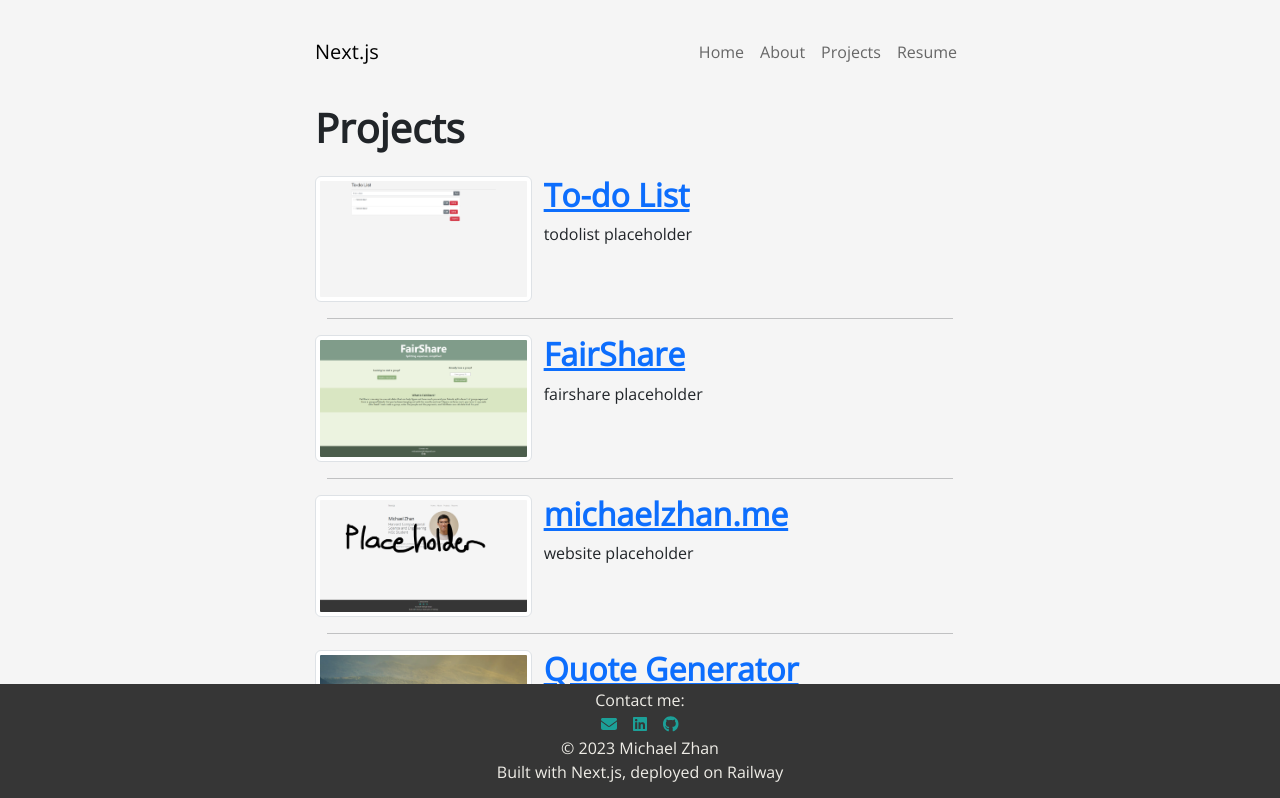
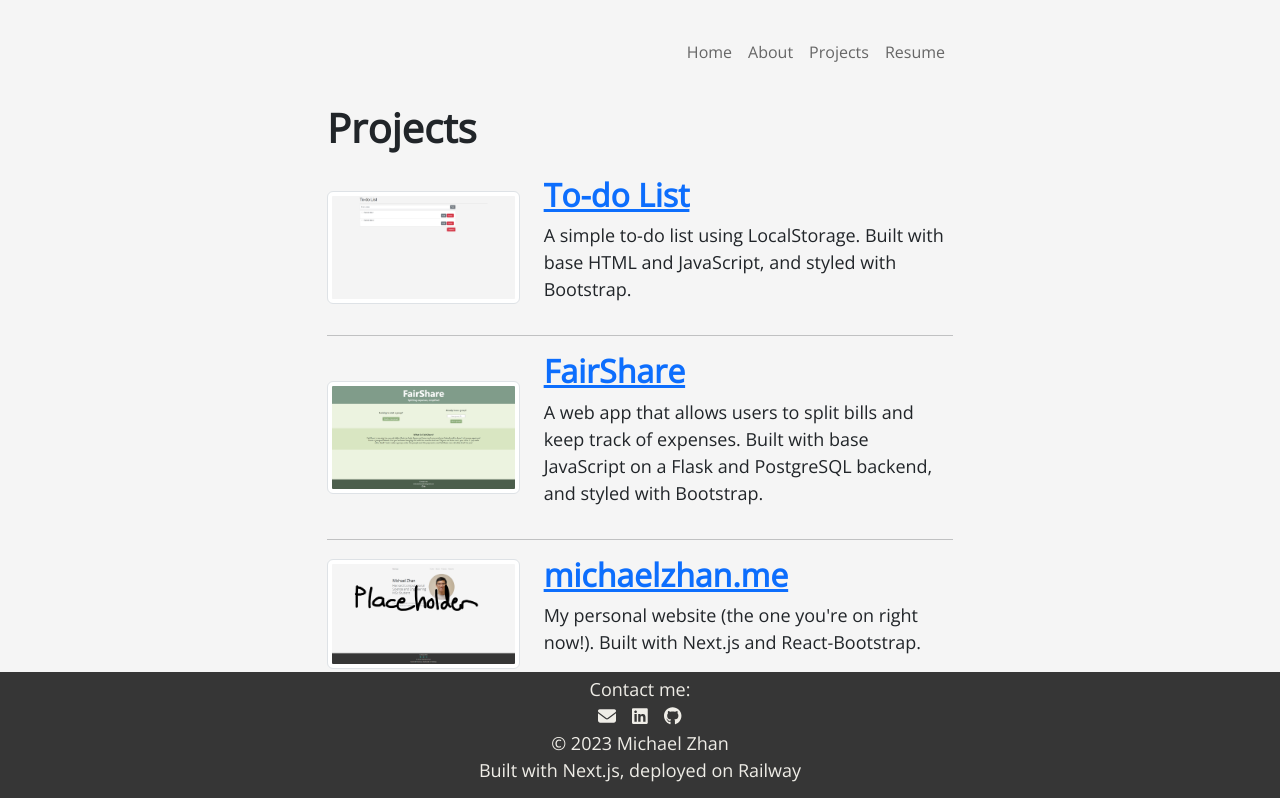
Before and after one commit to michaelzhan1/personal-website, a Next.js app: page /projects in a window 1280 px wide. Shown: the top 798 px of the page. Built offline with nearby package versions, Linux system fonts and the light colour scheme.

Commit message:
First draft

```diff
--- a/app/globals.css
+++ b/app/globals.css
@@ -3,7 +3,3 @@
   margin: 0;
   padding: 0;
 }
-
-#main-body {
-  background-color: #f5f5f5;
-}
--- a/app/layout.js
+++ b/app/layout.js
@@ -16,7 +16,7 @@ const openSans = Open_Sans({
 export default function RootLayout({ children }) {
   return (
     <html lang="en">
-      <body className={openSans.className} id='main-body'>
+      <body className={openSans.className} style={{backgroundColor: '#f5f5f5', fontSize: '18px'}}>
         <div style={{maxWidth: '650px', margin: 'auto'}}>
           <CustomNavbar />
           {children}
--- a/app/page.js
+++ b/app/page.js
@@ -11,16 +11,16 @@ export default function Home() {
     <>
       <Container>
         <Row className='mb-4'>
-          <Col xs={12} md={7} className='p-0 d-flex flex-column justify-content-center'>
+          <Col xs={12} md={7} className='d-flex flex-column justify-content-center'>
             <h1><strong>Michael Zhan</strong></h1>
             <h2>Harvard Computational Science and Engineering MSc Student</h2>
           </Col>
-          <Col xs={12} md={5} className='p-0 d-flex flex-column justify-content-center'>
+          <Col xs={12} md={5} className='d-flex flex-column justify-content-center'>
             <Image src='/img/headshot.jpg' roundedCircle fluid />
           </Col>
         </Row>
         <Row>
-          <p className='p-0'>This is the main body! Loremipsum and all that shitsdf sdf sdf sdf sdfslkdfslkjsdfjlkdsfljk fjsdf jlsfd  sljksdl kjsd l sljdk jlskd. Short blurb and all that</p>
+          <p>Hi there! My name is Michael, and I'm currently pursuing a master's degree at Harvard in the CSE program. I did my undergrad at UT Austin in Chemical Engineering with a certificate in Computer Science. I'm interested in software engineering, web development, and data science. In my free time, I enjoy learning new things, playing pickleball, and listening to music.</p>
         </Row>
       </Container>
     </>
--- a/app/projects/ProjectExamples.js
+++ b/app/projects/ProjectExamples.js
@@ -22,12 +22,12 @@ export default function ProjectExamples () {
           return (
             <>
               <Row>
-                <Col xs={12} sm={4} className='p-0'>
+                <Col xs={12} sm={4} className='d-flex flex-column justify-content-center'>
                   <a href={project.url} target='_blank' rel='noreferrer'>
                     <Image src={project.imageUrl} thumbnail />
                   </a>
                 </Col>
-                <Col xs={12} sm={8}>
+                <Col xs={12} sm={8} className='d-flex flex-column justify-content-center'>
                   <a href={project.url} target='_blank' rel='noreferrer'>
                     <h2><strong>{project.name}</strong></h2>
                   </a>
--- a/app/projects/page.js
+++ b/app/projects/page.js
@@ -11,7 +11,7 @@ export default function Projects () {
     <>
       <Container>
         <Row>
-          <Col className='p-0 mb-3'>
+          <Col className='mb-3'>
             <h1><strong>Projects</strong></h1>
           </Col>
         </Row>
--- a/components/CustomFooter.js
+++ b/components/CustomFooter.js
@@ -19,9 +19,9 @@ export default function CustomFooter () {
         </Row>
         <Row className='mb-0'>
           <Col className='text-center'>
-            <a href='mailto:michaelzhan2001@gmail.com' style={{color: '#1ca098'}} className='mx-2'><FontAwesomeIcon icon={faEnvelope} /></a>
-            <a href='linkedin.com/in/michaelzhan1' style={{color: '#1ca098'}} className='mx-2'><FontAwesomeIcon icon={faLinkedin} /></a>
-            <a href='github.com/michaelzhan2' style={{color: '#1ca098'}} className='mx-2'><FontAwesomeIcon icon={faGithub} /></a>
+            <a href='mailto:michaelzhan2001@gmail.com' style={{color: '#efede7'}} className='mx-2'><FontAwesomeIcon icon={faEnvelope} /></a>
+            <a href='linkedin.com/in/michaelzhan1' style={{color: '#efede7'}} className='mx-2'><FontAwesomeIcon icon={faLinkedin} /></a>
+            <a href='github.com/michaelzhan2' style={{color: '#efede7'}} className='mx-2'><FontAwesomeIcon icon={faGithub} /></a>
           </Col>
         </Row>
         <Row>
--- a/components/CustomNavbar.js
+++ b/components/CustomNavbar.js
@@ -7,9 +7,8 @@ import { Container, Nav, Navbar } from 'react-bootstrap'
 export default function CustomNavbar () {
   return (
     <>
-      <Navbar expand='sm' sticky='top' style={{backgroundColor: '#f5f5f5', color: '#666666'}} className='my-4'>
-        <Container fluid className='p-0' style={{maxWidth: '650px'}}>
-          <Navbar.Brand href='/' className='p-0'>Next.js</Navbar.Brand>
+      <Navbar expand='sm' sticky='top' style={{backgroundColor: '#f5f5f5', color: '#666666', fontSize: '16px'}} className='my-4'>
+        <Container fluid style={{maxWidth: '650px'}}>
           <Navbar.Toggle />
           <Navbar.Collapse className='justify-content-end'>
             <Nav className='mr-auto'>
--- a/public/data/projectData.json
+++ b/public/data/projectData.json
@@ -3,30 +3,30 @@
         "name": "To-do List",
         "url": "https://todo-list-production-626a.up.railway.app/",
         "imageUrl": "/img/todo.png",
-        "description": "todolist placeholder"
+        "description": "A simple to-do list using LocalStorage. Built with base HTML and JavaScript, and styled with Bootstrap."
     },
     {
         "name": "FairShare",
         "url": "https://fairshare-production.up.railway.app/",
         "imageUrl": "/img/fairshare.png",
-        "description": "fairshare placeholder"
+        "description": "A web app that allows users to split bills and keep track of expenses. Built with base JavaScript on a Flask and PostgreSQL backend, and styled with Bootstrap."
     },
     {
         "name": "michaelzhan.me",
         "url": "https://michaelzhan.me/",
         "imageUrl": "/img/website.png",
-        "description": "website placeholder"
+        "description": "My personal website (the one you're on right now!). Built with Next.js and React-Bootstrap."
     },
     {
         "name": "Quote Generator",
         "url": "https://quote-generator-production-d8e3.up.railway.app/",
         "imageUrl": "/img/quote.png",
-        "description": "quote placeholder"
+        "description": "A random quote generator. Built with Next.js and React-Bootstrap. Uses external RESTful APIs."
     },
     {
-        "name": "Pickleball Reservation System",
+        "name": "Pickleball Reservation",
         "url": "https://pickleball-reserve-production.up.railway.app/",
         "imageUrl": "/img/pickleball.png",
-        "description": "pickleball placeholder"
+        "description": "A utility built for personal use to reserve pickleball courts. Built with Next.js and React-Bootstrap. Uses internal RESTful APIs and headless browsers."
     }
 ]
```
Also changed, not shown: app/about/page.js (+6 -4 lines).
